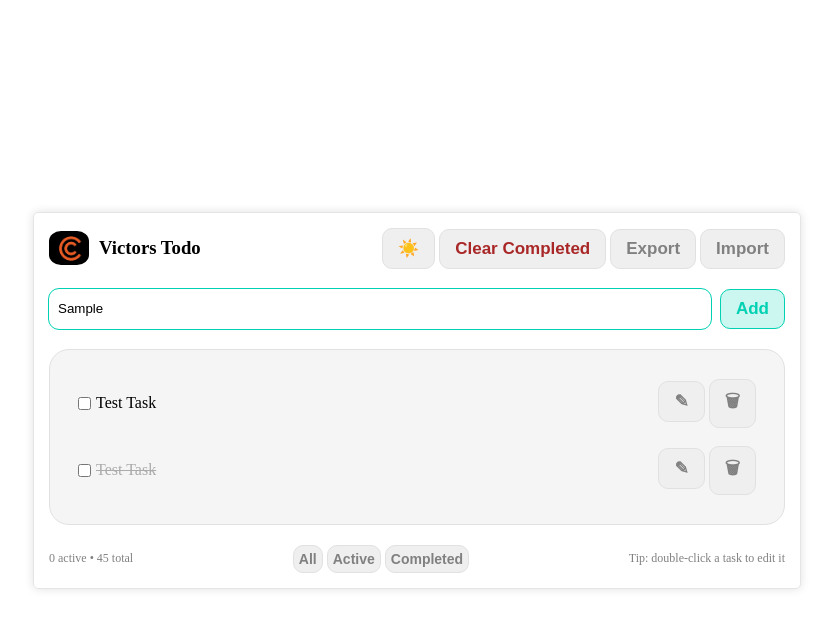
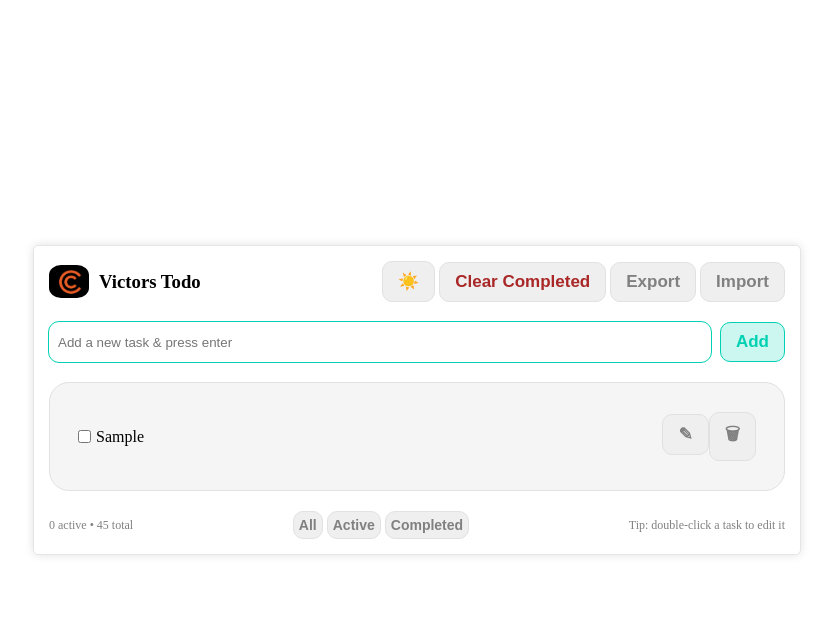
Before and after one commit to ShooterCrow/todolist, a plain HTML site: page index.html in a window 1280 px wide. Both pictures are taken after typing "Sample" into the empty fields and a click on the button "Add". Shown: the whole page, without its empty margins (223-1056 px from the left). Drawn offline with Linux system fonts and the light colour scheme.

Commit message:
Made Updates

```diff
--- a/index.html
+++ b/index.html
@@ -33,32 +33,32 @@
         />
         <button class="controlBTN addBTN">Add</button>
       </div>
-      <div class="tasksparent">
-        <div class="taskchild">
+      <!-- Tab One for All Tasks -->
+      <div class="tasksparent tab1">
+        <p>No Tasks Available at The mMoment</p>
+        <!-- <div class="taskchild">
           <div class="taskLeftSide">
             <input type="checkbox" />
-            <p>Test Task</p>
+            <p>Tab 1</p>
           </div>
           <div class="taskRightSide">
             <button class="controlBTN editbutton">✎</button>
             <button class="controlBTN deletebutton">🗑</button>
           </div>
-        </div>
+        </div> -->
 
-        <div class="taskchild">
-          <div class="taskLeftSide">
-            <input type="checkbox" />
-            <p class="done">Test Task</p>
-          </div>
-          <div class="taskRightSide">
-            <button class="controlBTN editbutton">✎</button>
-            <button class="controlBTN deletebutton">🗑</button>
-          </div>
-        </div>
+      </div>
+      <!-- Tab Two for Active Tasks -->
+      <div class="tasksparent tab2">
+        <p>No Tasks Available at The mMoment</p>
+      </div>
+      <!-- Tab Three for Completed Tasks -->
+      <div class="tasksparent tab3">
+        <p>No Tasks Available at The mMoment</p>
       </div>
       <div class="taskfooter">
         <div class="footerinfo">
-          <p style="color: gray; font-size: 12px;">
+          <p style="color: gray; font-size: 12px">
             <span class="tasknumber">0</span>
             active •
             <span class="totaltasks">45</span>
@@ -66,11 +66,13 @@
           </p>
         </div>
         <div class="tabsbuttons">
-            <button class="controlBTN tabBTN">All</button>
-            <button class="controlBTN tabBTN">Active</button>
-            <button class="controlBTN tabBTN">Completed</button>
+          <button class="controlBTN tabBTN tabBtn1">All</button>
+          <button class="controlBTN tabBTN tabBtn2">Active</button>
+          <button class="controlBTN tabBTN tabBtn3">Completed</button>
         </div>
-        <p style="color: gray; font-size: 12px;">Tip: double-click a task to edit it</p>
+        <p style="color: gray; font-size: 12px">
+          Tip: double-click a task to edit it
+        </p>
       </div>
     </div>
     <script src="./script.js"></script>
--- a/script.js
+++ b/script.js
@@ -0,0 +1,97 @@
+// Selections for tabs
+const tabAll = document.querySelector(".tab1");
+const tabActive = document.querySelector(".tab2");
+const tabCompleted = document.querySelector(".tab3");
+// Selections for tab button
+const tabBtn1 = document.querySelector(".tabBtn1");
+const tabBtn2 = document.querySelector(".tabBtn2");
+const tabBtn3 = document.querySelector(".tabBtn3");
+
+//Selections for input element and add button
+const userInput = document.querySelector(".inputEl");
+const addTaskBTN = document.querySelector(".addBTN");
+
+//Show The first tab on initial load
+tabAll.classList.add("showTab");
+
+tabBtn1.addEventListener("click", function () {
+  tabAll.classList.add("showTab");
+  tabActive.classList.remove("showTab");
+  tabCompleted.classList.remove("showTab");
+});
+
+tabBtn2.addEventListener("click", function () {
+  tabAll.classList.remove("showTab");
+  tabActive.classList.add("showTab");
+  tabCompleted.classList.remove("showTab");
+});
+
+tabBtn3.addEventListener("click", function () {
+  tabAll.classList.remove("showTab");
+  tabActive.classList.remove("showTab");
+  tabCompleted.classList.add("showTab");
+});
+
+function renderTasks(userinput) {
+  //Createing Task Left Side
+  let checkBox = document.createElement("input");
+  checkBox.type = "checkbox";
+  let pElement = document.createElement("p");
+  pElement.textContent = userinput;
+  let taskElement = document.createElement("div");
+  taskElement.classList.add("taskLeftSide");
+  taskElement.appendChild(checkBox);
+  taskElement.appendChild(pElement);
+  console.log(taskElement);
+
+  //Create Task Right Side
+  let editBTN = document.createElement("button");
+  editBTN.classList.add("controlBTN");
+  editBTN.classList.add("editbutton");
+  editBTN.textContent = "✎";
+
+  let deleteDTN = document.createElement("button");
+  deleteDTN.classList.add("controlBTN");
+  deleteDTN.classList.add("deletebutton");
+  deleteDTN.textContent = "🗑";
+
+  let taskElement2 = document.createElement("div");
+  taskElement2.classList.add("taskRightSide");
+  taskElement2.appendChild(editBTN);
+  taskElement2.appendChild(deleteDTN);
+  console.log(taskElement2);
+
+  //TASK CHILD DIV
+  let taskChildDiv = document.createElement("div");
+  taskChildDiv.classList.add("taskchild");
+  taskChildDiv.appendChild(taskElement);
+  taskChildDiv.appendChild(taskElement2);
+  tabAll.appendChild(taskChildDiv);
+}
+
+let tasksArray = [];
+
+function addTask() {
+  let userInputValue = userInput.value;
+  tasksArray.push(userInputValue);
+  userInput.value = "";
+  console.log(tasksArray);
+
+  //Clearing Existing HTML
+  tabAll.innerHTML = "";
+
+  //Loop Through
+  for (let i = 0; i < tasksArray.length; i++) {
+    renderTasks(tasksArray[i]);
+  }
+}
+
+addTaskBTN.addEventListener("click", function () {
+  addTask();
+});
+
+userInput.addEventListener("keypress", function (e) {
+  if (e.key === "Enter") {
+    addTask();
+  }
+});
--- a/style.css
+++ b/style.css
@@ -112,6 +112,15 @@ body {
   align-items: center;
 }
 
+.tab1, .tab2, .tab3 {
+    display: none;
+}
+
+.showTab {
+    display: block !important;
+}
+
+
 @media (max-width: 640px) {
   .container {
     min-width: 300px;
```
